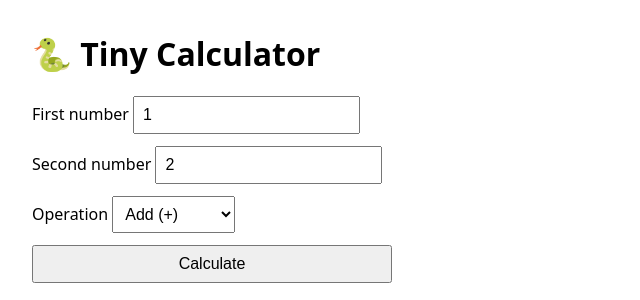
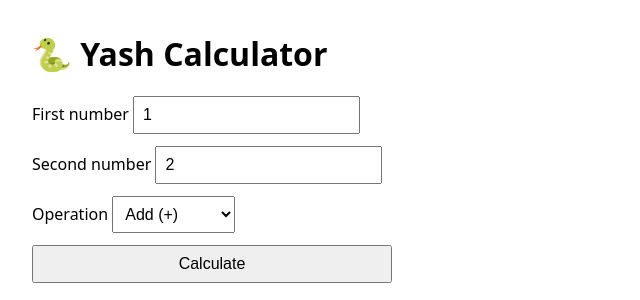
Before and after one commit to Yash-KL/calculator-flask-pi, a Flask app: page / in a window 1280 px wide. Shown: the top 300 px of the page, without its empty margins (0-640 px from the left). Run offline with Flask 3, Linux system fonts and the light colour scheme.

Commit message:
Update index.html

```diff
--- a/templates/index.html
+++ b/templates/index.html
@@ -11,7 +11,7 @@
     </style>
   </head>
   <body>
-    <h1>🐍 Tiny Calculator</h1>
+    <h1>🐍 Yash Calculator</h1>
     <form id="calc-form">
       <label>First number <input type="number" step="any" name="a" value="1" required /></label>
       <label>Second number <input type="number" step="any" name="b" value="2" required /></label>
```
